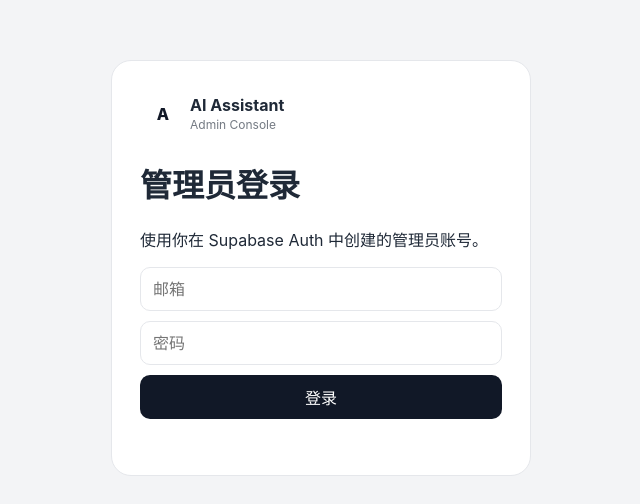
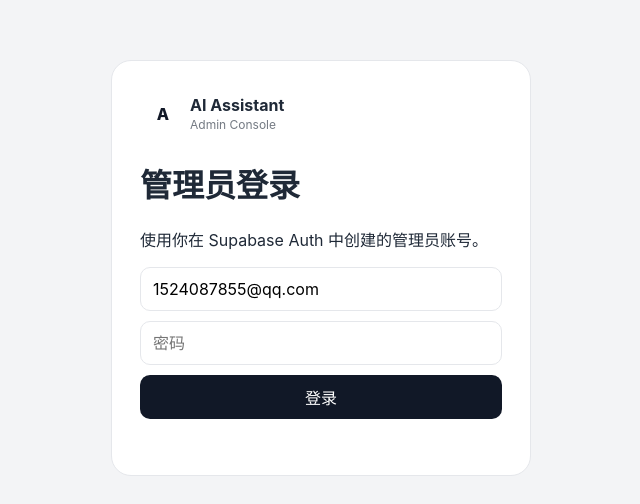
Before and after one commit to ahtcyyds/ahtcyyds.github.io, a plain HTML site: page admin.html in a window 1280 px wide. Shown: the part 132-636 px from the top of the page, without its empty margins (319-959 px from the left). Drawn offline with nearby package versions, Linux system fonts and the light colour scheme.

Commit message:
Prefill admin email

```diff
--- a/admin.html
+++ b/admin.html
@@ -15,7 +15,7 @@
       <h1>管理员登录</h1>
       <p>使用你在 Supabase Auth 中创建的管理员账号。</p>
       <form id="loginForm">
-        <input id="adminEmail" type="email" placeholder="邮箱" required />
+        <input id="adminEmail" type="email" value="1524087855@qq.com" placeholder="邮箱" required />
         <input id="adminPassword" type="password" placeholder="密码" required />
         <button type="submit">登录</button>
       </form>
```
